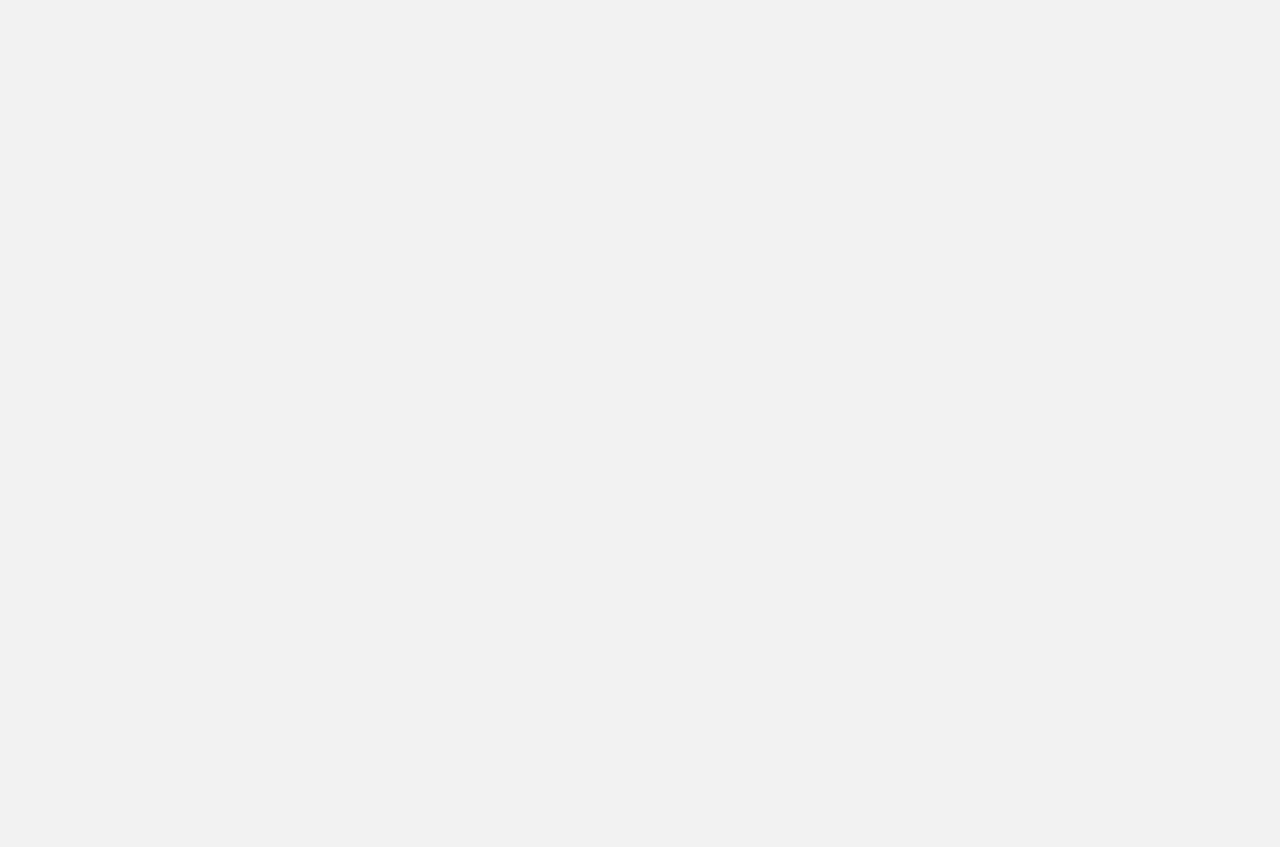
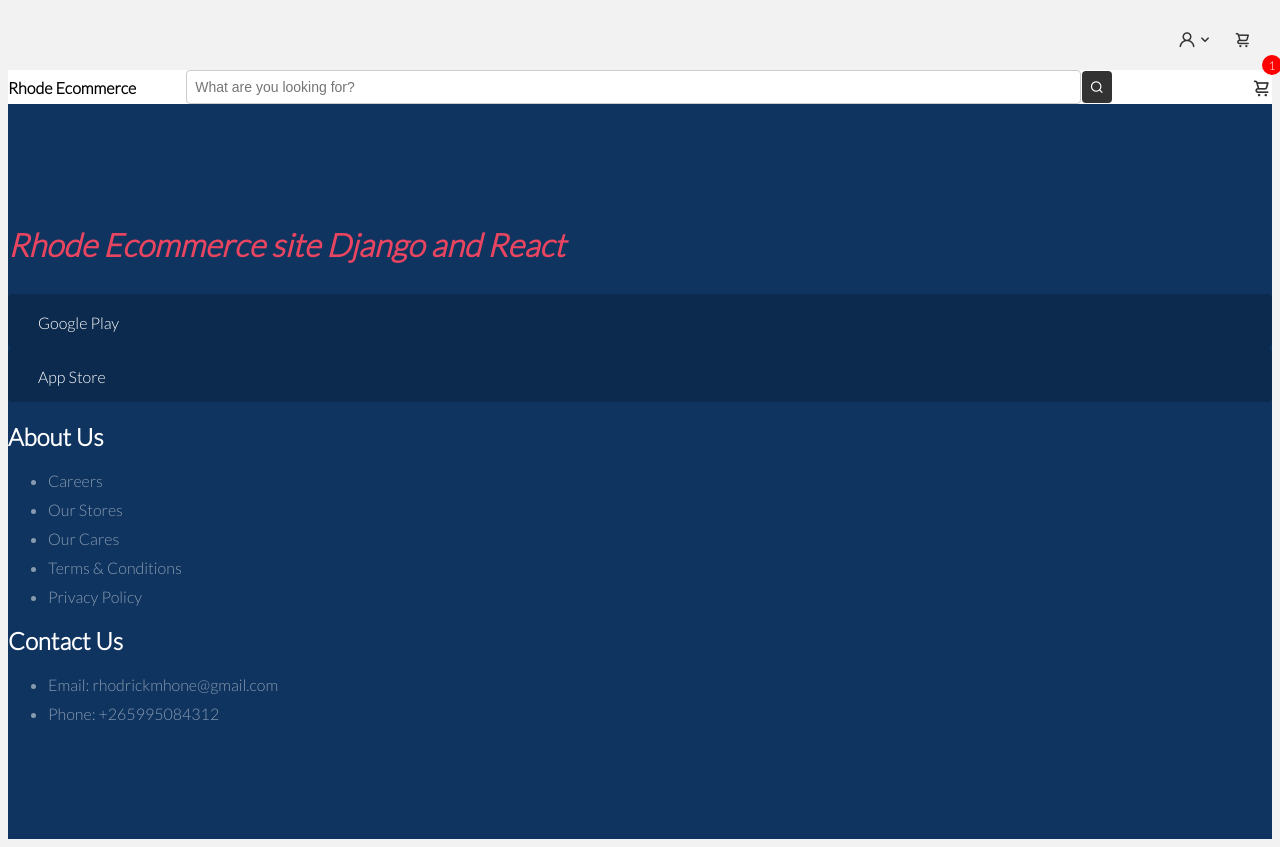
Before and after one commit to Rhode01/react_frontend, a React (Create React App) app: page /cart in a window 1280 px wide. Before the commit this address had no page. Before the commit the page ends 816 px from the top, so only its background shows below. Built offline with nearby package versions, Linux system fonts and the light colour scheme.

Commit message:
new changes

```diff
--- a/src/App.js
+++ b/src/App.js
@@ -2,13 +2,15 @@
 import MainContent from "./components/MainContent/MainContent ";
 import { Routes,Route } from "react-router-dom";
 import ProductOverview from "./components/Products/ProductOverview";
+import Cart from "./components/Common/Cart/Cart";
 function App() {
   return (
     <div className=".container-fluid">
-    <Routes>
-      <Route path="/" element=<MainContent/>/>
-      <Route path="/product-overview" element=<ProductOverview/> />
-    </Routes>
+      <Routes>
+        <Route path="/" element=<MainContent /> />
+        <Route path="/cart" element={<Cart />} />
+        <Route path="/product-overview" element=<ProductOverview /> />
+      </Routes>
     </div>
   );
 }
--- a/src/components/Buttons/Button.js
+++ b/src/components/Buttons/Button.js
@@ -1,7 +1,4 @@
-/** @format */
-
 import React from "react";
-
 const Button = (props) => {
   const buttonStyle = {
     color: "#ffffff",
--- a/src/components/Common/Cart/Cart.jsx
+++ b/src/components/Common/Cart/Cart.jsx
@@ -1,8 +1,18 @@
 import React from 'react'
-
+import Footer from '../Footer/Footer';
+import Navbar from '../Header/Navbar';
+import SearchBar from '../../Search_bar/SearchBar';
+import "./cart.css";
 const Cart = () => {
   return (
-    <div>Cart</div>
+    <div>
+      <Navbar />
+      <SearchBar />
+      <div className='cart'>
+
+      </div>
+      <Footer />
+    </div>
   )
 }
 
--- a/src/components/Common/Footer/Footer.js
+++ b/src/components/Common/Footer/Footer.js
@@ -6,12 +6,7 @@ const Footer = () => {
       <footer>
         <div className="container grid2">
           <div className="box">
-            <h1>Bonik</h1>
-            <p>
-              Lorem ipsum dolor sit amet, consectetur adipiscing elit. Auctor
-              libero id et, in gravida. Sit diam duis mauris nulla cursus. Erat
-              et lectus vel ut sollicitudin elit at amet.
-            </p>
+            <h1>Rhode Ecommerce site Django and React</h1>
             <div className="icon d_flex">
               <div className="img d_flex">
                 <i class="fa-brands fa-google-play"></i>
@@ -23,7 +18,6 @@ const Footer = () => {
               </div>
             </div>
           </div>
-
           <div className="box">
             <h2>About Us</h2>
             <ul>
@@ -35,23 +29,10 @@ const Footer = () => {
             </ul>
           </div>
           <div className="box">
-            <h2>Customer Care</h2>
-            <ul>
-              <li>Help Center </li>
-              <li>How to Buy </li>
-              <li>Track Your Order </li>
-              <li>Corporate & Bulk Purchasing </li>
-              <li>Returns & Refunds </li>
-            </ul>
-          </div>
-          <div className="box">
             <h2>Contact Us</h2>
             <ul>
-              <li>
-                70 Washington Square South, New York, NY 10012, United States{" "}
-              </li>
-              <li>Email: uilib.help@gmail.com</li>
-              <li>Phone: +1 1123 456 780</li>
+              <li>Email: rhodrickmhone@gmail.com</li>
+              <li>Phone: +265995084312</li>
             </ul>
           </div>
         </div>
--- a/src/components/MainContent/MainContent .js
+++ b/src/components/MainContent/MainContent .js
@@ -1,11 +1,11 @@
-
 import React, { useState } from "react";
 import "./MainContent.css";
-import Navbar from "../Header/Navbar";
+import Navbar from "../Common/Header/Navbar";
 import SearchBar from "../Search_bar/SearchBar";
 import ImageSlider from "../Image_Slider/ImageSlider";
 import Categories from "../Categories/Categories";
 import Products from "../Products/Products";
+import Footer  from "../Common/Footer/Footer";
 const MainContent = () => {
   const cart = [
     {
@@ -23,8 +23,8 @@ const MainContent = () => {
   };
   return (
     <>
-      <Navbar addItems={addItemsToCart} />
-      <SearchBar cartItems ={cartItems}/>
+      <Navbar/>
+      <SearchBar />
       <div className="main-content">
         <Categories />
         <div className="center-content">
@@ -34,6 +34,7 @@ const MainContent = () => {
       <div className="products">
         <Products />
       </div>
+      <Footer />
     </>
   );
 };
--- a/src/components/Products/ProductOverview.js
+++ b/src/components/Products/ProductOverview.js
@@ -4,7 +4,7 @@ import { BASE_URL, GET_PRODUCT_DETAILS } from "../../constants/Index";
 import axios from "axios";
 import "./products.css";
 import SearchBar from "../Search_bar/SearchBar";
-import Navbar from "../Header/Navbar";
+import Navbar from "../Common/Header/Navbar";
 import Button from "../Buttons/Button";
 
 const ProductOverview = (props) => {
--- a/src/components/Products/Products.js
+++ b/src/components/Products/Products.js
@@ -1,5 +1,3 @@
-/** @format */
-
 import React, { useEffect, useState } from "react";
 import { BASE_URL, GET_PRODUCTS_URL } from "../../constants/Index";
 import axios from "axios";
```
Also changed, not shown: src/components/Button/Button.js (deleted, +0 -25 lines).
